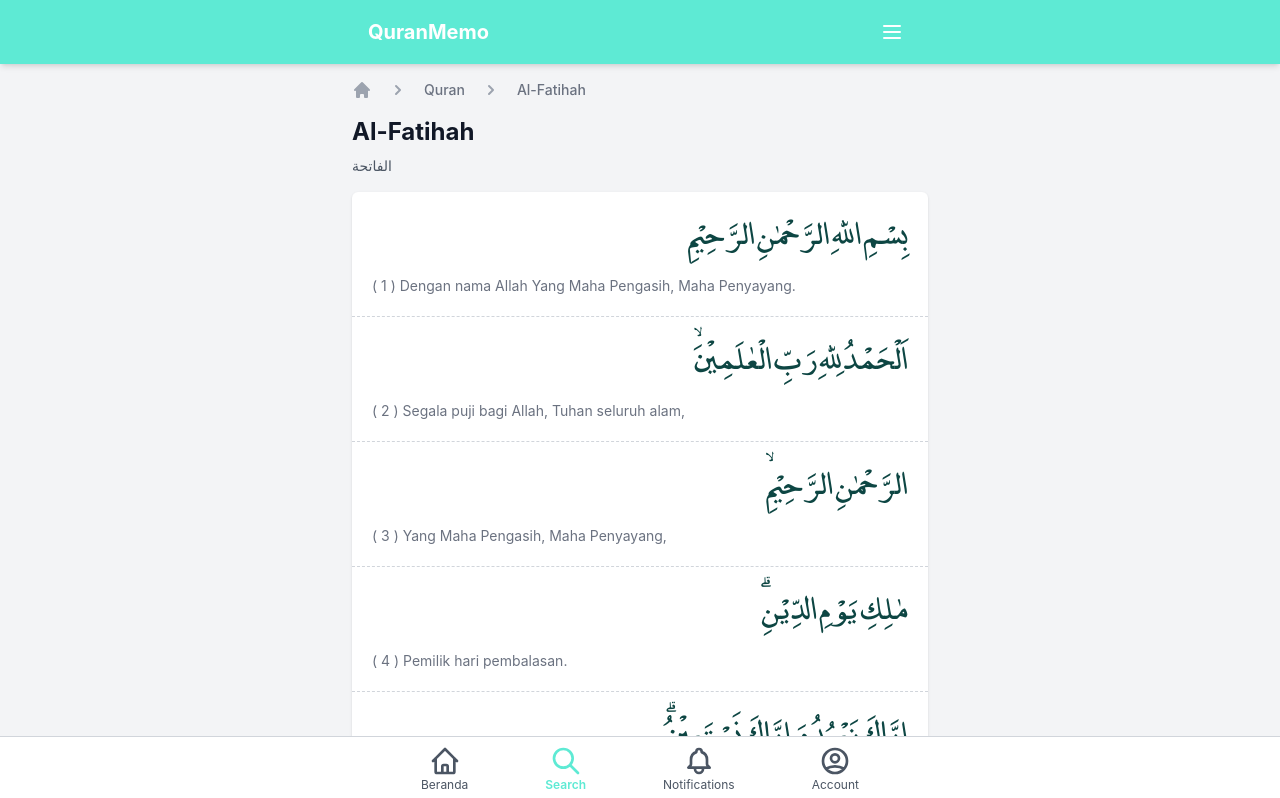
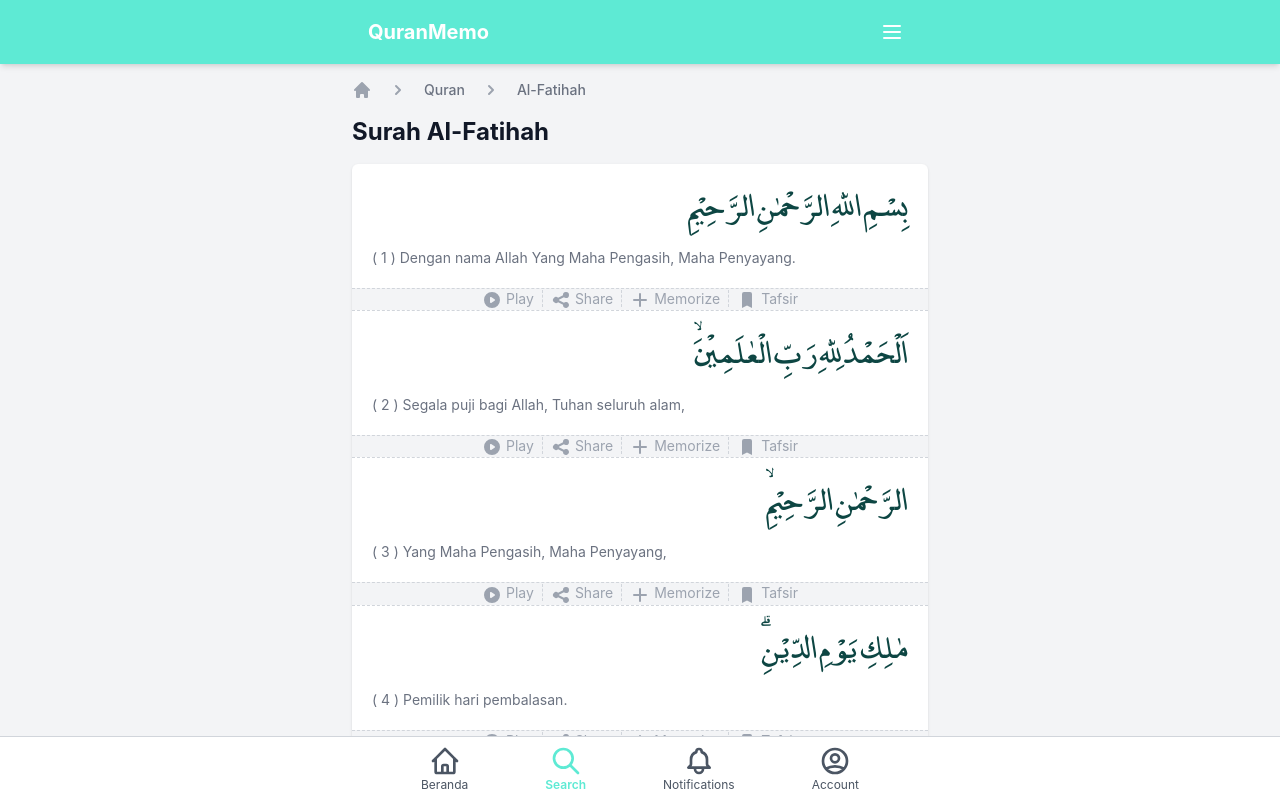
Before and after one commit to rizkianakbar/quran-community, a Next.js app: page /quran/1 in a window 1280 px wide. Shown: the top 798 px of the page. Built offline with nearby package versions, Linux system fonts and the light colour scheme.

Commit message:
feat: add button play, share, memorize, and tafsir

```diff
--- a/components/quran-details.tsx
+++ b/components/quran-details.tsx
@@ -1,11 +1,50 @@
+import {
+  BookmarkIcon,
+  PlayIcon,
+  PlusIcon,
+  ShareIcon,
+} from '@heroicons/react/solid';
+import React from 'react';
+
 export function QuranDetails({ data }: any) {
-  const { text, translations } = data;
-  console.log(text[1]);
-  console.log(translations.id.text[1]);
+  const { text, translations, number } = data;
+
+  const buttonData = [
+    {
+      text: 'Play',
+      icon: PlayIcon,
+    },
+    {
+      text: 'Share',
+      icon: ShareIcon,
+    },
+    {
+      text: 'Memorize',
+      icon: PlusIcon,
+    },
+    {
+      text: 'Tafsir',
+      icon: BookmarkIcon,
+    },
+  ];
+
+  const buttonAyat = buttonData.map((item) => {
+    return (
+      <span key={item.text}>
+        <button className="px-2 hover:bg-[#5EEAD3] hover:text-white">
+          {React.createElement(item.icon, {
+            className: 'h-5 inline-block mr-1',
+          })}
+          {item.text}
+        </button>
+      </span>
+    );
+  });
+
   const surahList = Object.keys(text).map((ayat: string, i: number) => {
     return (
-      <div className="p-5" key={i}>
-        {/* make the span in right */}
+      <>
+        <div className="p-5" key={ayat}>
           <p className="quran text-3xl text-[#0d4643] text-right mb-4">
             {text[ayat]}
           </p>
@@ -14,6 +53,10 @@ export function QuranDetails({ data }: any) {
             {translations.id.text[i + 1]}
           </p>
         </div>
+        <div className="bg-gray-100 text-center text-gray-400 text-sm divide-x divide-dashed divide-gray-300">
+          {buttonAyat}
+        </div>
+      </>
     );
   });
   return (
--- a/pages/quran/[id]/index.tsx
+++ b/pages/quran/[id]/index.tsx
@@ -11,6 +11,7 @@ export default function QuranDetail({ surah }: any) {
   const { id } = router.query;
   const data = JSON.parse(surah)[`${id}`];
   console.log(data);
+  const title = `Surah ${data.name_latin}`;
   return (
     <Page>
       <PageHeader
@@ -26,8 +27,8 @@ export default function QuranDetail({ surah }: any) {
             current: true,
           },
         ]}
-        description={data.name}
-        title={data.name_latin}
+        description=""
+        title={title}
       />
       <PageContent>
         <QuranDetails data={data} />
```
Lines whose indentation alone changed are shown as unchanged.
